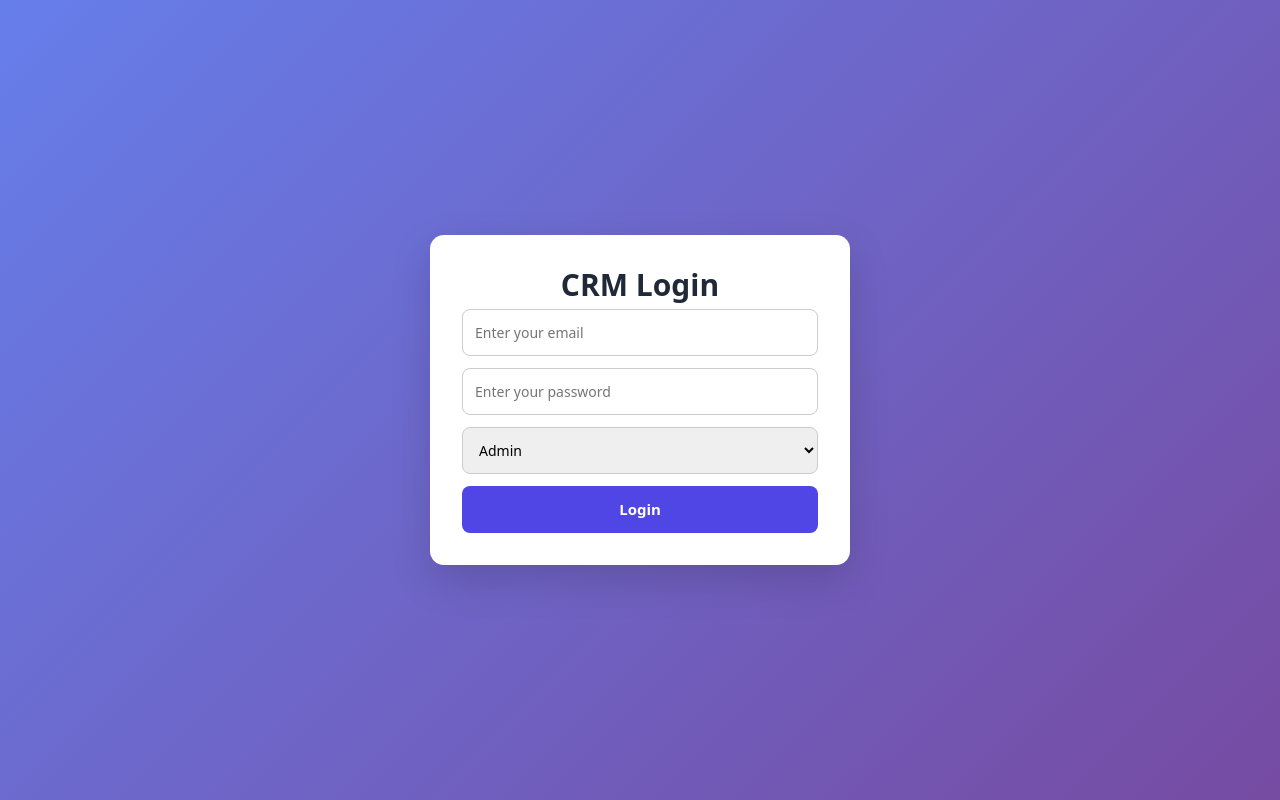
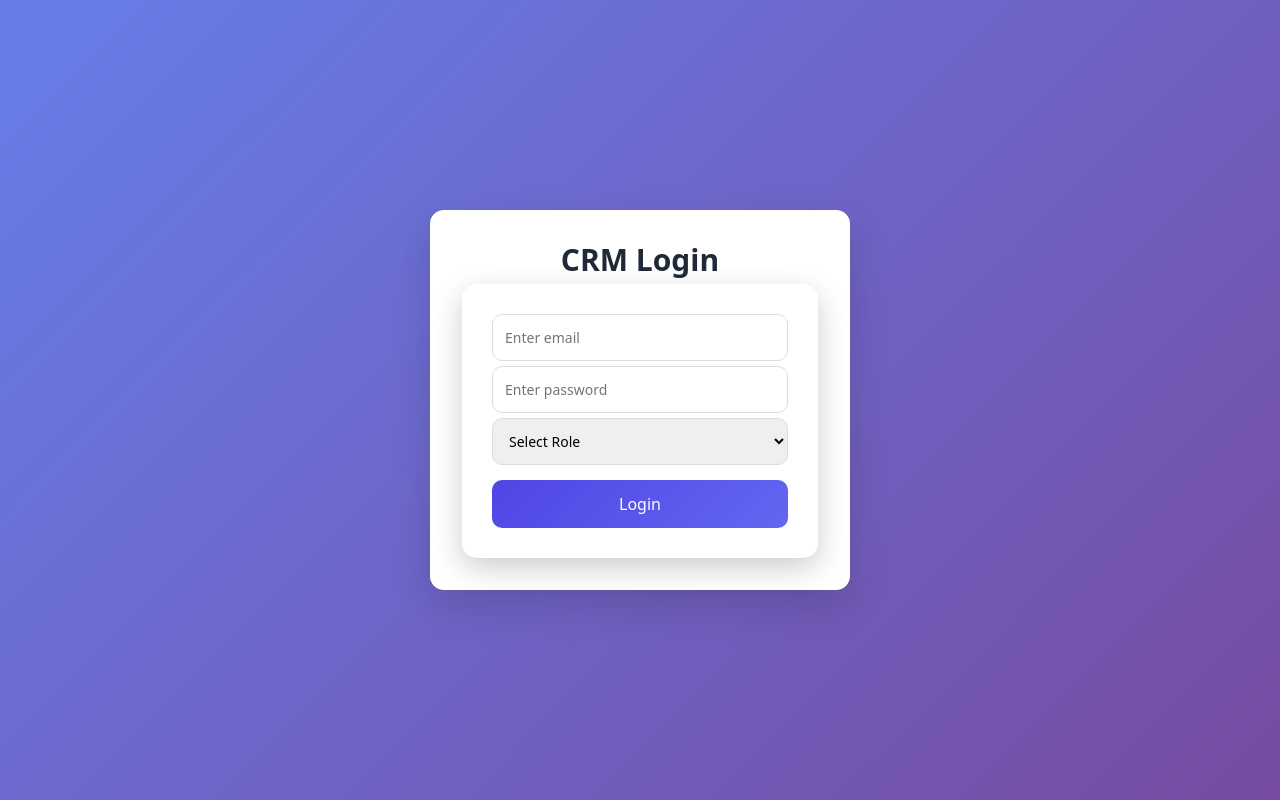
Before and after one commit to anishachandgude2005/CRM_Project, a React (Vite) app in the folder crm-project/: page /login in a window 1280 px wide. Built offline with nearby package versions, Linux system fonts and the light colour scheme.

Commit message:
login changes

```diff
--- a/crm-project/src/pages/Login.jsx
+++ b/crm-project/src/pages/Login.jsx
@@ -1,128 +1,215 @@
 import { useState } from "react";
 import { useNavigate } from "react-router-dom";
 import AuthLayout from "./AuthLayout";
+import { FaEye, FaEyeSlash } from "react-icons/fa";
 
 export default function Login() {
-  const [email, setEmail] = useState("");
-  const [password, setPassword] = useState("");
-  const [role, setRole] = useState("Admin");
-  const [error, setError] = useState("");
-
   const navigate = useNavigate();
 
- const handleLogin = () => {
-  setError("");
+  const [form, setForm] = useState({
+    email: "",
+    password: "",
+    role: ""
+  });
 
-  // Validation
-  if (!email) {
-    setError("Email is required");
-    return;
+  const [errors, setErrors] = useState({});
+  const [submitted, setSubmitted] = useState(false);
+  const [showPassword, setShowPassword] = useState(false);
+
+  // HANDLE CHANGE
+  const handleChange = (e) => {
+    const { name, value } = e.target;
+    setForm({ ...form, [name]: value });
+  };
+
+  // VALIDATION
+  const validateAll = () => {
+    let newErrors = {};
+
+    if (!form.email.trim()) {
+      newErrors.email = "Email is required";
+    } else if (!/^[^\s@]+@[^\s@]+\.[^\s@]+$/.test(form.email)) {
+      newErrors.email = "Enter valid email";
     }
 
-  if (!password) {
-    setError("Password is required");
-    return;
+    if (!form.password) {
+      newErrors.password = "Password is required";
+    } else if (form.password.length < 6) {
+      newErrors.password = "Minimum 6 characters";
+    } else if (!/[A-Z]/.test(form.password)) {
+      newErrors.password = "Must include uppercase";
+    } else if (!/[a-z]/.test(form.password)) {
+      newErrors.password = "Must include lowercase";
+    } else if (!/[0-9]/.test(form.password)) {
+      newErrors.password = "Must include number";
+    } else if (!/[@$!%*?&]/.test(form.password)) {
+      newErrors.password = "Must include special character";
     }
 
-  if (password.length < 4) {
-    setError("Password must be at least 4 characters");
-    return;
+    if (!form.role) {
+      newErrors.role = "Please select role";
     }
+
+    setErrors(newErrors);
+    return Object.keys(newErrors).length === 0;
+  };
+
+  // LOGIN
+  const handleLogin = () => {
+    setSubmitted(true);
+
+    if (!validateAll()) return;
 
     const storedUser = JSON.parse(localStorage.getItem("crmUser"));
 
-  // 🟢 First Time (No user stored)
     if (!storedUser) {
-    const newUser = { email, password, role };
-    localStorage.setItem("crmUser", JSON.stringify(newUser));
+      localStorage.setItem("crmUser", JSON.stringify(form));
       navigate("/dashboard");
       return;
     }
 
-  // 🟢 Same Email + Correct Password
-  if (storedUser.email === email && storedUser.password === password) {
+    if (
+      storedUser.email === form.email &&
+      storedUser.password === form.password
+    ) {
       navigate("/dashboard");
       return;
     }
 
-  // 🔴 Same Email + Wrong Password
-  if (storedUser.email === email && storedUser.password !== password) {
-    setError("Password is wrong");
+    if (
+      storedUser.email === form.email &&
+      storedUser.password !== form.password
+    ) {
+      setErrors({ password: "Wrong password" });
       return;
     }
 
-  // 🟢 Different Email → Create New Account
-  const newUser = { email, password, role };
-  localStorage.setItem("crmUser", JSON.stringify(newUser));
+    localStorage.setItem("crmUser", JSON.stringify(form));
     navigate("/dashboard");
   };
 
   return (
-    <div style={styles.container}>
+    <div style={styles.page}>
       <AuthLayout title="CRM Login">
-        {error && <p style={styles.error}>{error}</p>}
+        <div style={styles.card}>
 
+          {/* EMAIL */}
           <input
             type="email"
-          placeholder="Enter your email"
-          value={email}
-          onChange={(e) => setEmail(e.target.value)}
+            name="email"
+            placeholder="Enter email"
+            value={form.email}
+            onChange={handleChange}
             style={styles.input}
+            autoComplete="off"
+          />
+          {submitted && errors.email && (
+            <p style={styles.error}>{errors.email}</p>
+          )}
+
+          {/* PASSWORD */}
+          <div style={styles.passwordWrapper}>
+            <input
+              type={showPassword ? "text" : "password"}
+              name="password"
+              placeholder="Enter password"
+              value={form.password}
+              onChange={handleChange}
+              style={styles.input}
+              autoComplete="off"
             />
 
-        <input
-          type="password"
-          placeholder="Enter your password"
-          value={password}
-          onChange={(e) => setPassword(e.target.value)}
-          style={styles.input}
-        />
+            <span
+              style={styles.eyeIcon}
+              onClick={() => setShowPassword(!showPassword)}
+            >
 
+            </span>
+          </div>
+          {submitted && errors.password && (
+            <p style={styles.error}>{errors.password}</p>
+          )}
+
+          {/* ROLE */}
           <select
-          value={role}
-          onChange={(e) => setRole(e.target.value)}
+            name="role"
+            value={form.role}
+            onChange={handleChange}
             style={styles.input}
           >
+            <option value="">Select Role</option>
             <option>Admin</option>
             <option>Manager</option>
             <option>Employee</option>
           </select>
+          {submitted && errors.role && (
+            <p style={styles.error}>{errors.role}</p>
+          )}
 
+          {/* BUTTON */}
           <button onClick={handleLogin} style={styles.button}>
             Login
           </button>
+
+        </div>
       </AuthLayout>
     </div>
   );
 }
 
 const styles = {
-  container: {
-    textAlign: "center",
+  page: {
+    minHeight: "100vh",
+    background: "linear-gradient(135deg, #667eea, #764ba2)",
+    display: "flex",
+    justifyContent: "center",
+    alignItems: "center",
   },
-  error: {
-    color: "red",
-    marginBottom: "10px",
-    fontSize: "14px",
+
+  card: {
+    background: "#fff",
+    padding: "30px",
+    borderRadius: "15px",
+    width: "100%",
+    maxWidth: "400px",
+    boxShadow: "0 10px 30px rgba(0,0,0,0.2)",
   },
+
   input: {
     width: "100%",
     padding: "12px",
-    marginBottom: "12px",
-    borderRadius: "8px",
-    border: "1px solid #ccc",
+    marginBottom: "5px",
+    borderRadius: "10px",
+    border: "1px solid #ddd",
     outline: "none",
     fontSize: "14px",
   },
+
+  error: {
+    color: "red",
+    fontSize: "12px",
+    marginBottom: "8px",
+  },
+
+  passwordWrapper: {
+    position: "relative",
+  },
+
+  eyeIcon: {
+    position: "absolute",
+    right: "12px",
+    top: "35%",
+    cursor: "pointer",
+  },
+
   button: {
     width: "100%",
     padding: "12px",
-    background: "#4f46e5",
+    background: "linear-gradient(135deg,#4f46e5,#6366f1)",
     color: "#fff",
     border: "none",
-    borderRadius: "8px",
-    fontWeight: "bold",
-    fontSize: "15px",
+    borderRadius: "10px",
     cursor: "pointer",
+    marginTop: "10px",
   },
 };
--- a/crm-project/src/routes/ProtectedRoute.jsx
+++ b/crm-project/src/routes/ProtectedRoute.jsx
@@ -1,10 +1,12 @@
 import { Navigate } from "react-router-dom";
 
 export default function ProtectedRoute({ children }) {
-  const user = localStorage.getItem("crmUser");
+  const user = JSON.parse(localStorage.getItem("currentUser"));
+
+  console.log("ProtectedRoute user:", user); // ✅ DEBUG
 
   if (!user) {
-    return <Navigate to="/" />;
+    return <Navigate to="/login" />;
   }
 
   return children;
```
Lines whose indentation alone changed are shown as unchanged.
